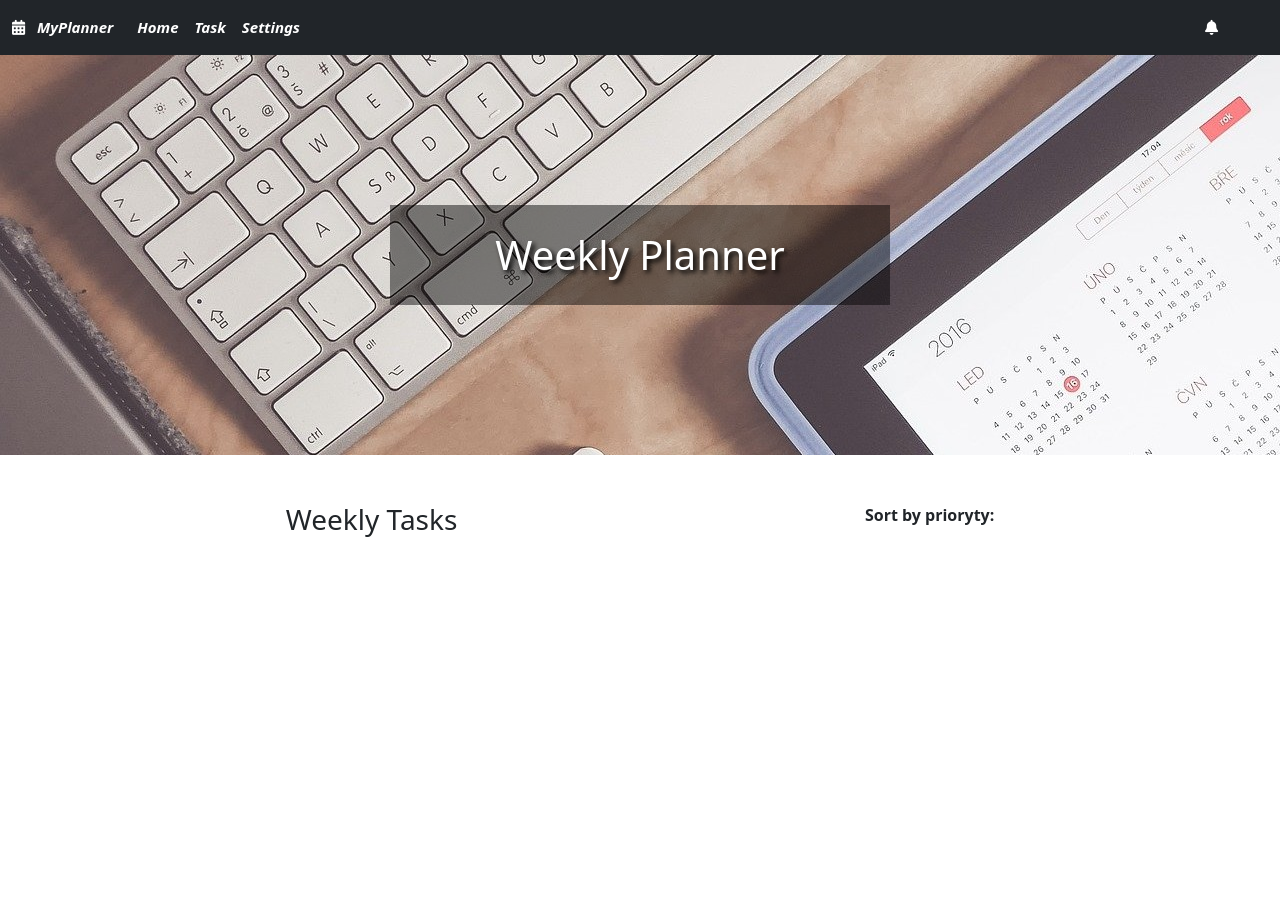
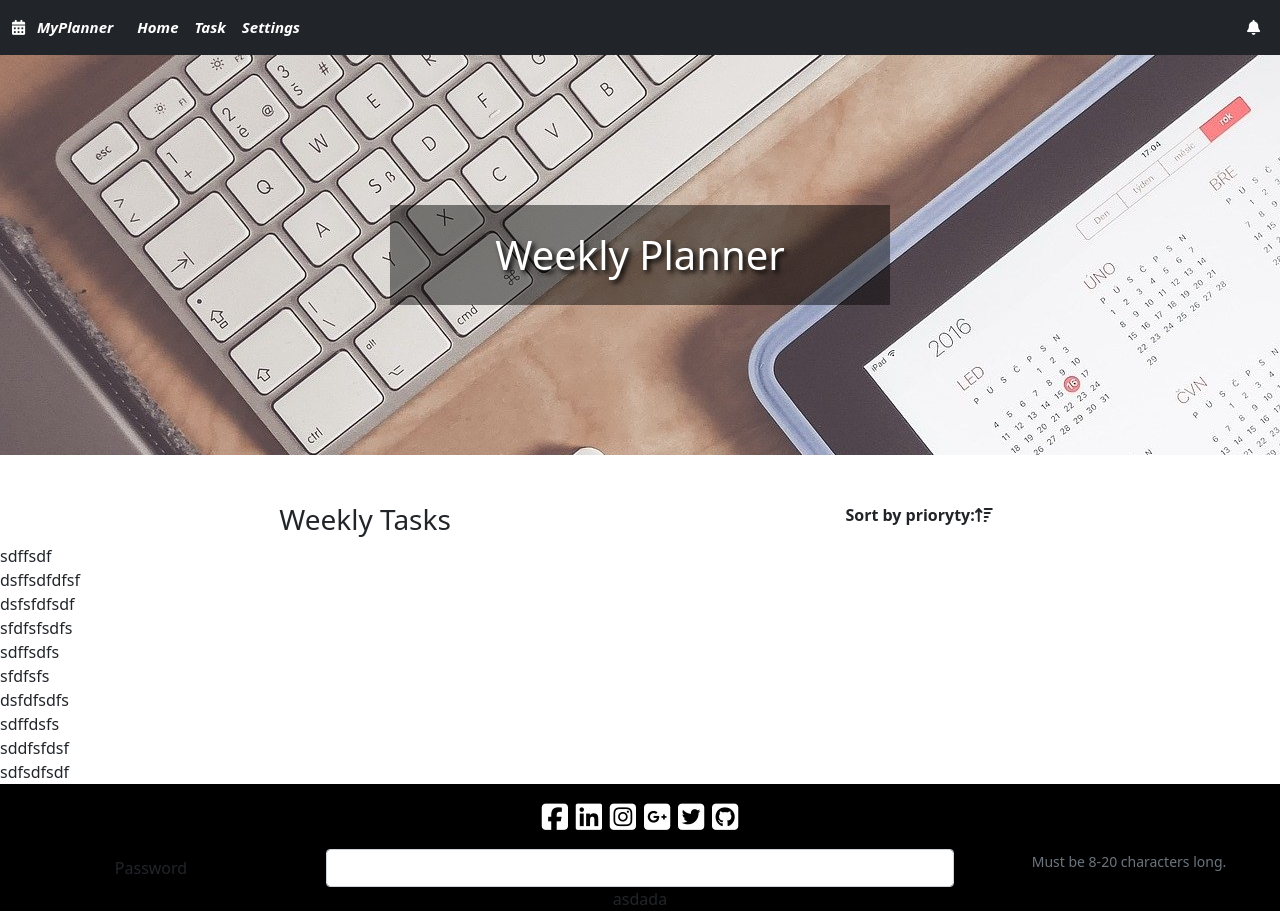
Before and after one commit to Adipe92/FE15-CR4-Adrian, a plain HTML site: page index.html in a window 1280 px wide. Before the commit the page ends 800 px from the top, so only its background shows below. Drawn offline with nearby package versions, Linux system fonts and the light colour scheme.

Commit message:
first template

```diff
--- a/index.html
+++ b/index.html
@@ -55,14 +55,49 @@
                     <h3>Weekly Tasks</h3>
                 </div>
                 <div>
-                    <p><b>Sort by prioryty:</b> </p>
+                    <p><b>Sort by prioryty:</b><i class="fas fa-sort-amount-up me-2"></i></p>
                 </div>
             </div>
         </div>
-
+        <div>sdffsdf</div>
+        <div>dsffsdfdfsf</div>
+        <div>dsfsfdfsdf</div>
+        <div>sfdfsfsdfs</div>
+        <div>sdffsdfs</div>
+        <div>sfdfsfs</div>
+        <div>dsfdfsdfs</div>
+        <div>sdffdsfs</div>
+        <div>sddfsfdsf</div>
+        <div>sdfsdfsdf</div>
     </main>
     <footer>
-
+        <div class="d-flex align-content-between flex-column justify-content-center">
+            <div class="text-center icons">
+                <i class="fab fa-facebook-square"></i>
+                <i class="fab fa-linkedin"></i>
+                <i class="fab fa-instagram-square"></i>
+                <i class="fab fa-google-plus-square"></i>
+                <i class="fab fa-twitter-square"></i>
+                <i class="fab fa-github-square"></i>
+            </div>
+            <div>
+            <div class="row text-center">
+                    <div class="col-3">
+                      <label for="inputPassword6" class="col-form-label">Password</label>
+                    </div>
+                    <div class="col-6">
+                      <input type="text" id="inputPassword6" class="form-control" aria-describedby="passwordHelpInline">
+                    </div>
+                    <div class="col-3">
+                      <span id="passwordHelpInline" class="form-text">
+                        Must be 8-20 characters long.
+                      </span>
+                    </div>
+                  </div>
+            </div>
+            </div>
+            <div class="text-center">asdada</div>
+        </di>
     </footer>
 
     <script src="js/script.js"></script>
--- a/style/style.scss
+++ b/style/style.scss
@@ -22,7 +22,7 @@ nav {
 
     .fa-bell {
         color: white;
-        margin-right: 50px;
+
     }
 }
 
@@ -54,3 +54,17 @@ nav {
     }
 
 }
+
+/*Footer*/
+
+footer {
+    width: 100%;
+    height: auto;
+    background-color: black;
+    div>.icons {
+        padding: 10px;
+        font-size: 30px;
+        color: white;
+    }
+
+}
```
Also changed, not shown: style/style.css, 1 other file. Lines whose indentation alone changed are shown as unchanged.
